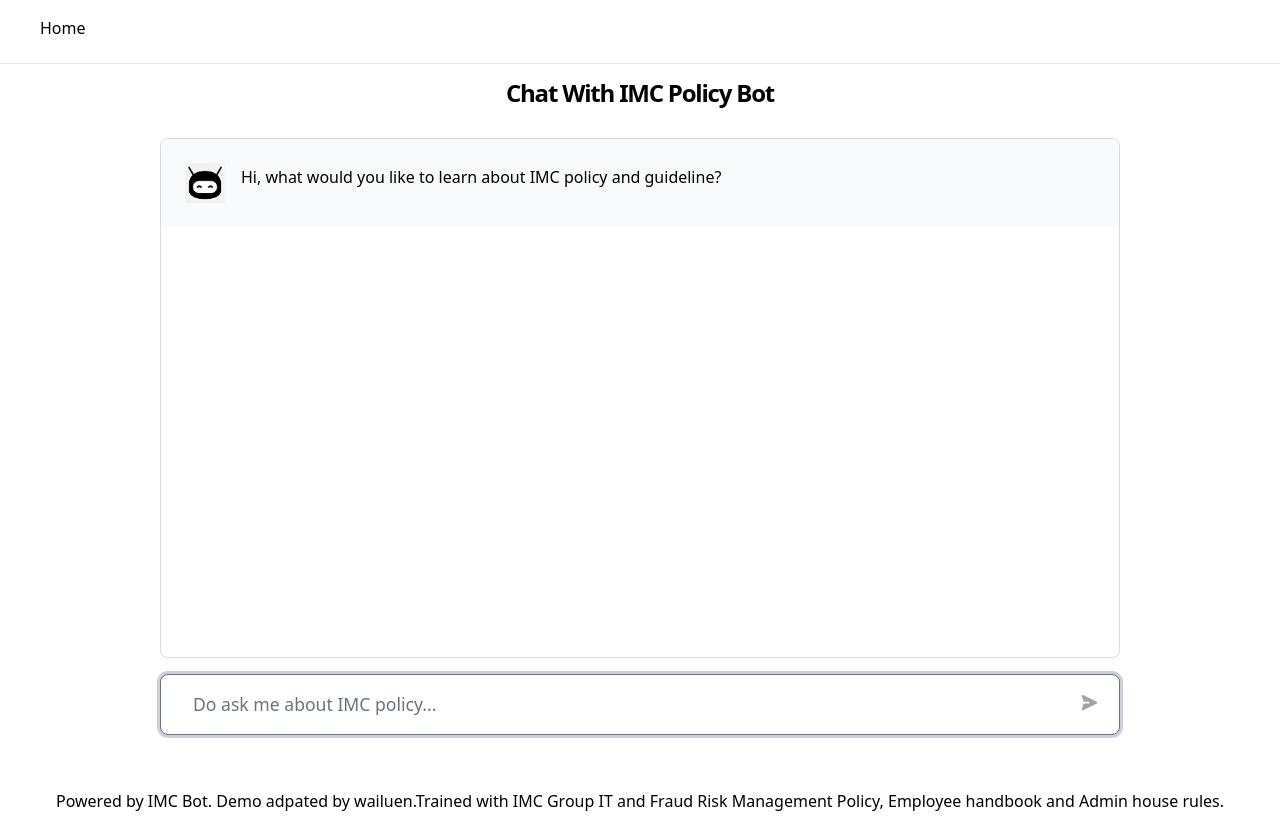
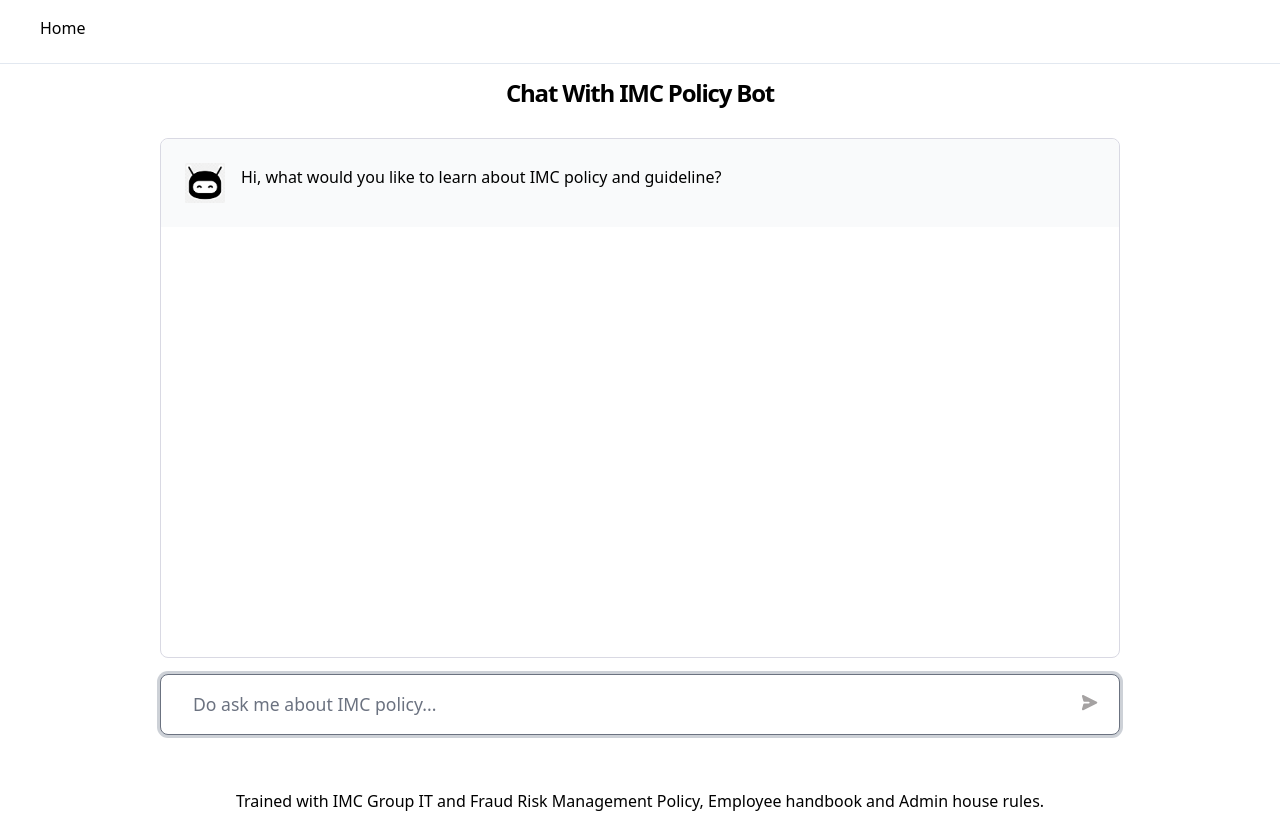
Before and after one commit to wailuen/openai_pdfquery, a Next.js app: page / in a window 1280 px wide. Built offline with nearby package versions, Linux system fonts and the light colour scheme.

Commit message:
updated footer

```diff
--- a/pages/index.tsx
+++ b/pages/index.tsx
@@ -268,12 +268,9 @@
         </div>
         <footer className="m-auto p-4">
           <a href="https://www.linkedin.com/in/wailuen/">
-            Powered by IMC Bot. Demo adpated by wailuen.
-          </a>
-          <>
             Trained with IMC Group IT and Fraud Risk Management Policy, Employee
             handbook and Admin house rules.
-          </>
+          </a>
         </footer>
       </Layout>
     </>
```
